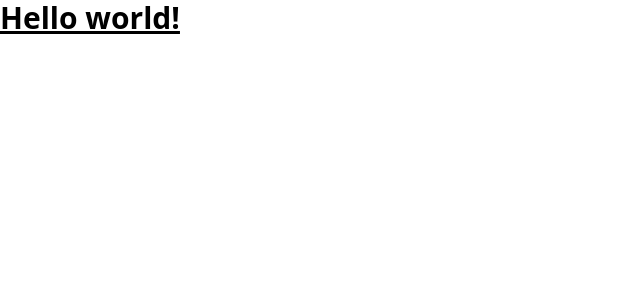
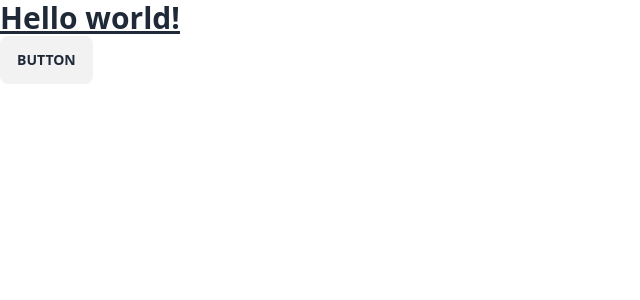
Before and after one commit to cdhant7/Chat-app-react, a React (Vite) app: page / in a window 1280 px wide. Shown: the top 300 px of the page, without its empty margins (0-640 px from the left). Built offline with nearby package versions, Linux system fonts and the light colour scheme.

Commit message:
install tailwind and daisy ui

```diff
--- a/package.json
+++ b/package.json
@@ -18,6 +18,7 @@
     "@types/react-dom": "^18.2.6",
     "@vitejs/plugin-react": "^4.0.1",
     "autoprefixer": "^10.4.14",
+    "daisyui": "^3.3.1",
     "eslint": "^8.44.0",
     "eslint-plugin-react": "^7.32.2",
     "eslint-plugin-react-hooks": "^4.6.0",
--- a/src/App.jsx
+++ b/src/App.jsx
@@ -9,6 +9,7 @@ function App() {
       <h1 className="text-3xl font-bold underline">
       Hello world!
     </h1>
+    <button className="btn">Button</button>
       </div>
      </>
   )
--- a/tailwind.config.js
+++ b/tailwind.config.js
@@ -9,5 +9,5 @@ export default {
   theme: {
     extend: {},
   },
-  plugins: [],
+  plugins: [require("daisyui")],
 }
```
Also changed, not shown: 1 other file (tests, documents, lock files or other folders).
